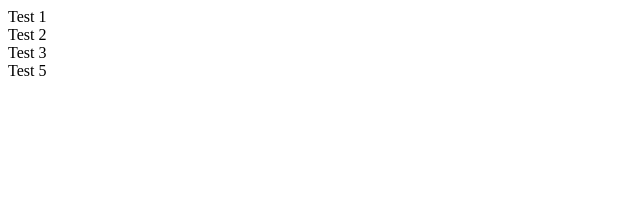
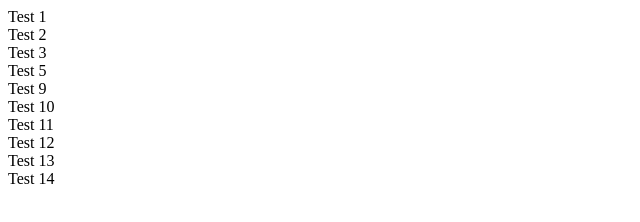
Before and after one commit to toneworm/test-branches, a plain HTML site: page index.html in a window 1280 px wide. Shown: the whole page, without its empty margins (0-640 px from the left). Drawn offline with Linux system fonts and the light colour scheme.

Commit message:
Added test 9, 10, 11, 12, 13, 14

```diff
--- a/index.html
+++ b/index.html
@@ -9,5 +9,14 @@
 	<div>Test 2</div>
 	<div>Test 3</div>
 	<div>Test 5</div>
+
+
+	<div>Test 9</div>
+	<div>Test 10</div>
+	<div>Test 11</div>
+	<div>Test 12</div>
+	<div>Test 13</div>
+	<div>Test 14</div>
+
 </body>
 </html>
```
Also changed, not shown: 1 other file.
